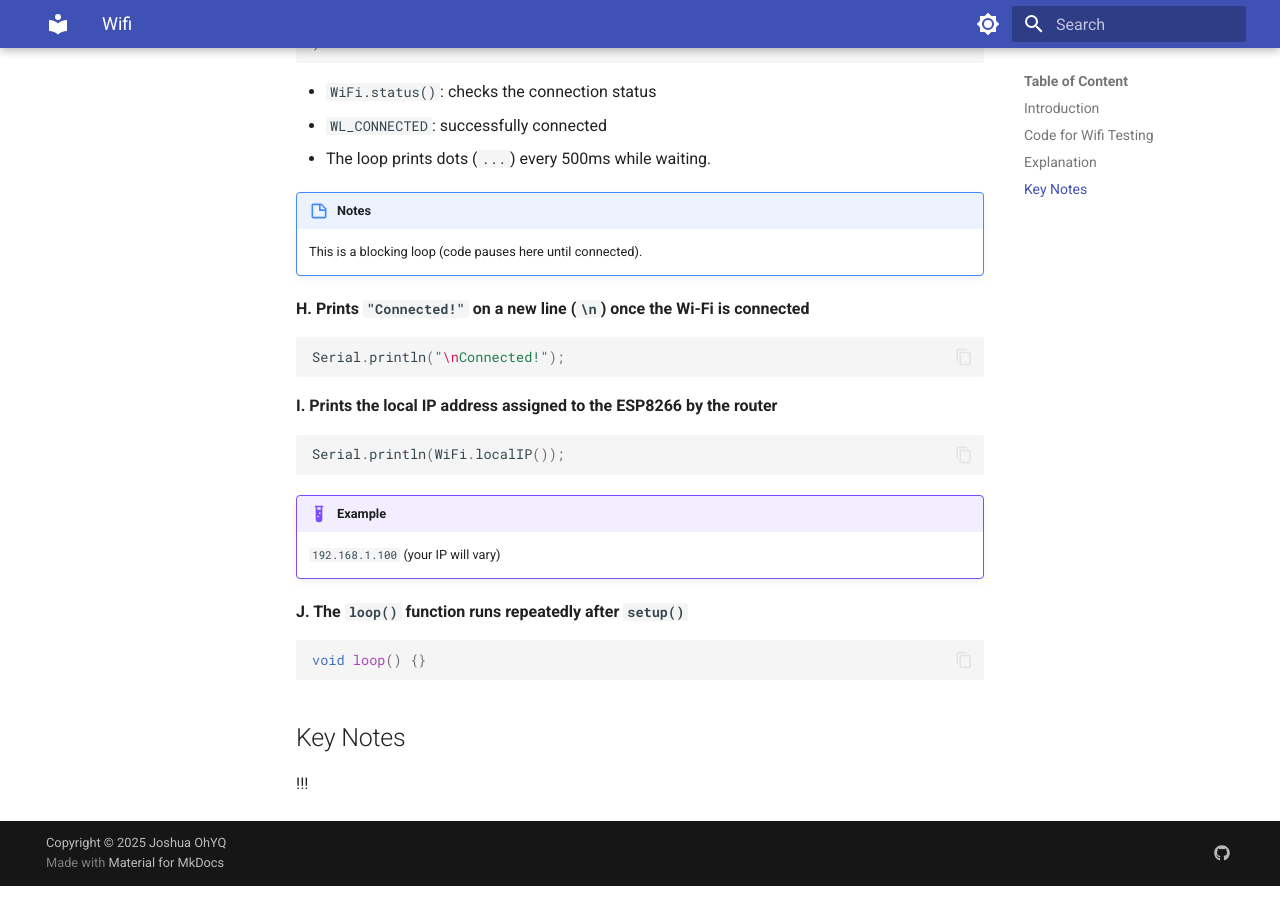
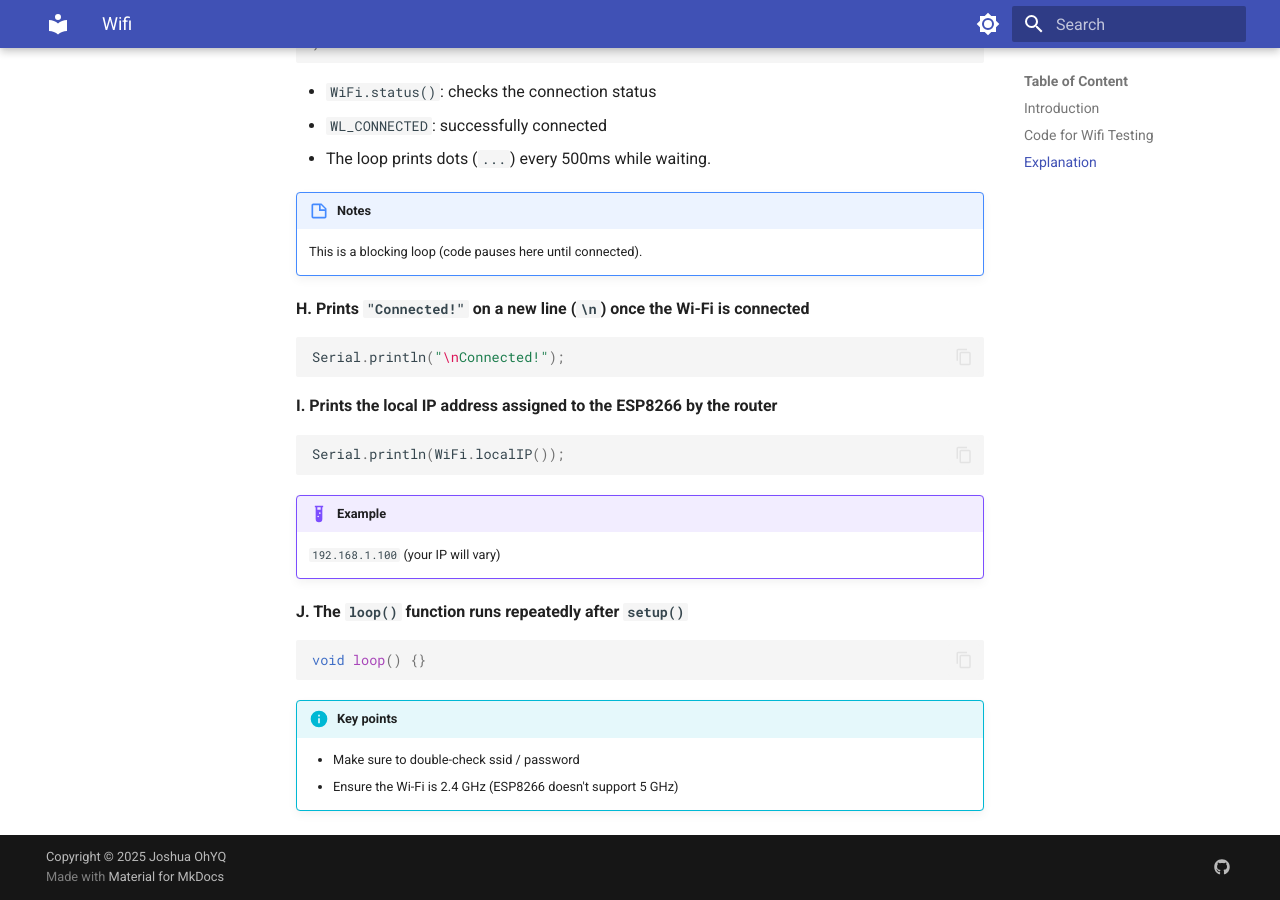
Before and after one commit to JoshuaOhYQ/BEEE, an MkDocs documentation site: the page built from docs/EPM2003 Project Management/wifi.md, in a window 1280 px wide and 900 px high, scrolled down 2093 px. Built offline with MkDocs 1.6.1 and Material for MkDocs 9.7.7, drawn with Linux system fonts in a browser that asks for light colours.

Commit message:
Update wifi.md

````diff
--- a/docs/EPM2003 Project Management/wifi.md
+++ b/docs/EPM2003 Project Management/wifi.md
@@ -124,6 +124,8 @@ Serial.println(WiFi.localIP());
 void loop() {}
 ```
 
-## Key Notes
 
-!!!
+!!! Info "Key points"
+
+    - Make sure to double-check ssid / password
+    - Ensure the Wi-Fi is 2.4 GHz (ESP8266 doesn't support 5 GHz)
````
